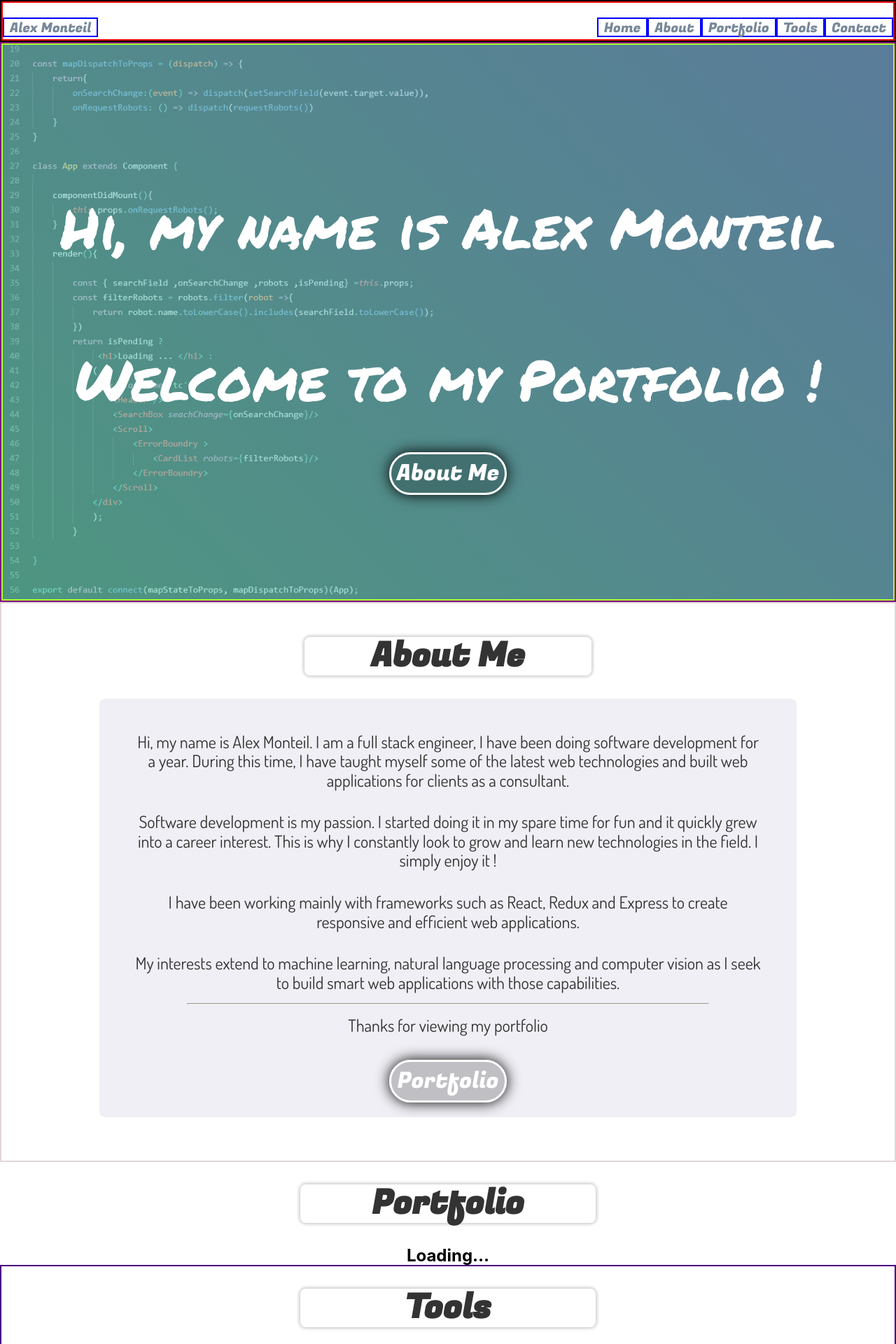
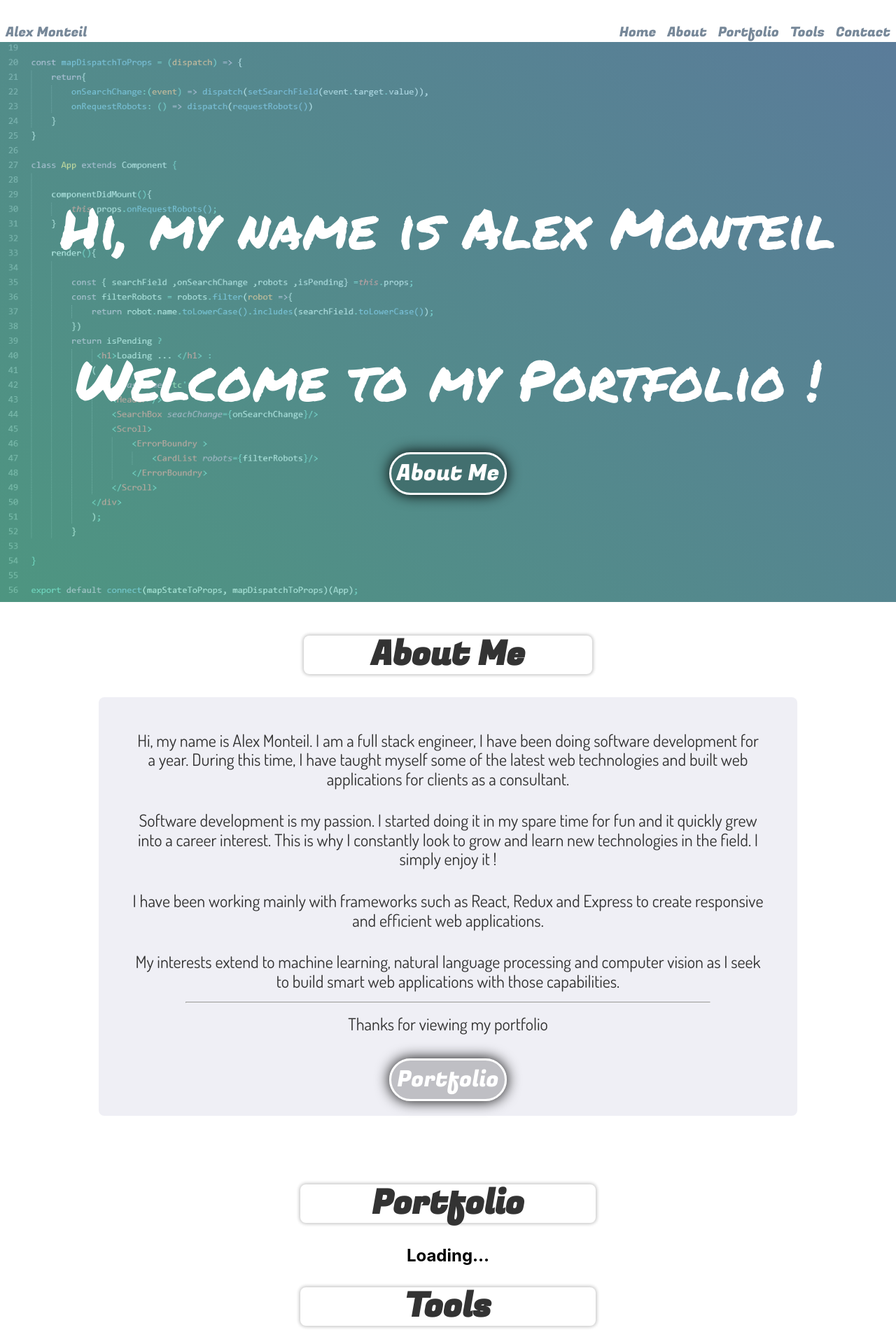
Before and after one commit to alexmonteil/portfolio, a React (Create React App) app: page / in a window 1280 px wide. Shown: the top 1920 px of the page at 70% size. Built offline with nearby package versions, Linux system fonts and the light colour scheme; no server answers.

Commit message:
testing css properties

```diff
--- a/src/components/About.css
+++ b/src/components/About.css
@@ -1,5 +1,5 @@
 .aboutstyle {
-    border: 2px solid rgb(226, 216, 216);
+    /*border: 2px solid rgb(226, 216, 216);*/
     padding: 1rem;
     overflow-y: auto;
 }
@@ -11,7 +11,7 @@
 }
 
 .aboutbordertest {
-    border: 2px solid green;
+    /*border: 2px solid green;*/
 }
 
 .articleabout {
--- a/src/components/Contact.css
+++ b/src/components/Contact.css
@@ -1,6 +1,6 @@
 .contactstyle {
     background: linear-gradient(45deg, rgba(128, 255, 204), rgba(153, 204, 255));
-    border: 2px solid lightcoral;
+    /*border: 2px solid lightcoral;*/
     overflow-y: auto;
 }
 
@@ -11,7 +11,7 @@
 }
 
 .mailsection {
-    border: 2px solid blueviolet;
+    /*border: 2px solid blueviolet;*/
     padding: 2rem;
 }
 
@@ -38,7 +38,7 @@
     grid-template-columns: repeat(2, 1fr);
     grid-gap: 2rem;
     justify-items: center;
-    border: 1px solid red;
+    /*border: 1px solid red;*/
 }
 
 .contactgrid a {
--- a/src/components/Header.css
+++ b/src/components/Header.css
@@ -2,13 +2,13 @@
     margin-top: 3.75rem;
     background: url('./Header-img.png');
     background-size: cover;
-    border: 2px solid orange;
+    /*border: 2px solid orange;*/
     overflow-y: auto;
 }
 
 .overlay {
     background: linear-gradient(45deg, rgba(128, 255, 204, 0.5), rgba(153, 204, 255, 0.5));
-    border: 2px solid purple;
+    /*border: 2px solid purple;*/
     position: absolute;
     z-index: 1;
     top: 3.75rem;
@@ -16,7 +16,7 @@
 }
 
 .articletext {
-    border: 2px solid greenyellow;
+    /*border: 2px solid greenyellow;*/
     font-family: 'Permanent Marker', cursive;
 }
 
--- a/src/components/Navbar.css
+++ b/src/components/Navbar.css
@@ -6,7 +6,7 @@
     background: #fff;
     height: 3.75rem;
     z-index: 10;
-    border: 2px solid black;
+    /*border: 2px solid black;*/
 }
 
 .navlist {
@@ -17,11 +17,11 @@
     padding-bottom: 0.2rem;
     list-style: none;
     font-size: 1.3rem;
-    border: 2px solid red;
+    /*border: 2px solid red;*/
 }
 
 .navlist li {
-    border: 2px solid blue;
+    /*border: 2px solid blue;*/
     padding: 0 0.5rem;
 }
 
--- a/src/components/Portfolio.css
+++ b/src/components/Portfolio.css
@@ -1,6 +1,6 @@
 .portfoliostyle {
     background: linear-gradient(45deg, rgba(128, 255, 204), rgba(153, 204, 255));
-    border: 2px solid brown;
+    /*border: 2px solid brown;*/
     overflow-y: auto;
 }
 
--- a/src/components/Tools.css
+++ b/src/components/Tools.css
@@ -1,5 +1,5 @@
 .toolsstyle {
-    border: 2px solid indigo;
+    /*border: 2px solid indigo;*/
     overflow-y: auto;
 }
 
@@ -16,7 +16,7 @@
     grid-gap: 2rem;
     padding: 1.5rem;
     height: 85%;
-    border: 2px solid red;
+    /*border: 2px solid red;*/
 }
 
 .icon {
--- a/src/containers/App.css
+++ b/src/containers/App.css
@@ -1,4 +1,4 @@
 .App {
   text-align: center;
-  overflow: auto;
+  overflow-y: auto;
 }
```
